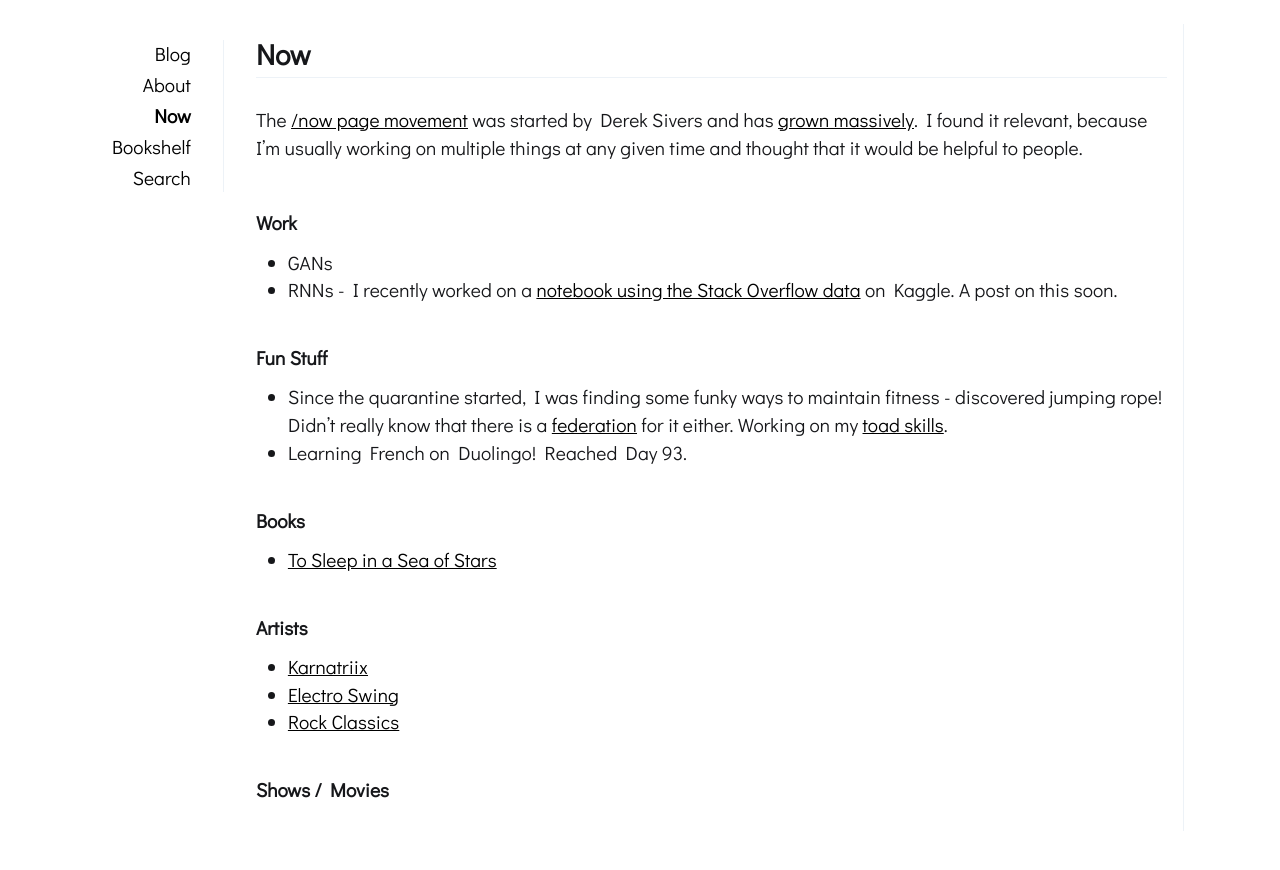
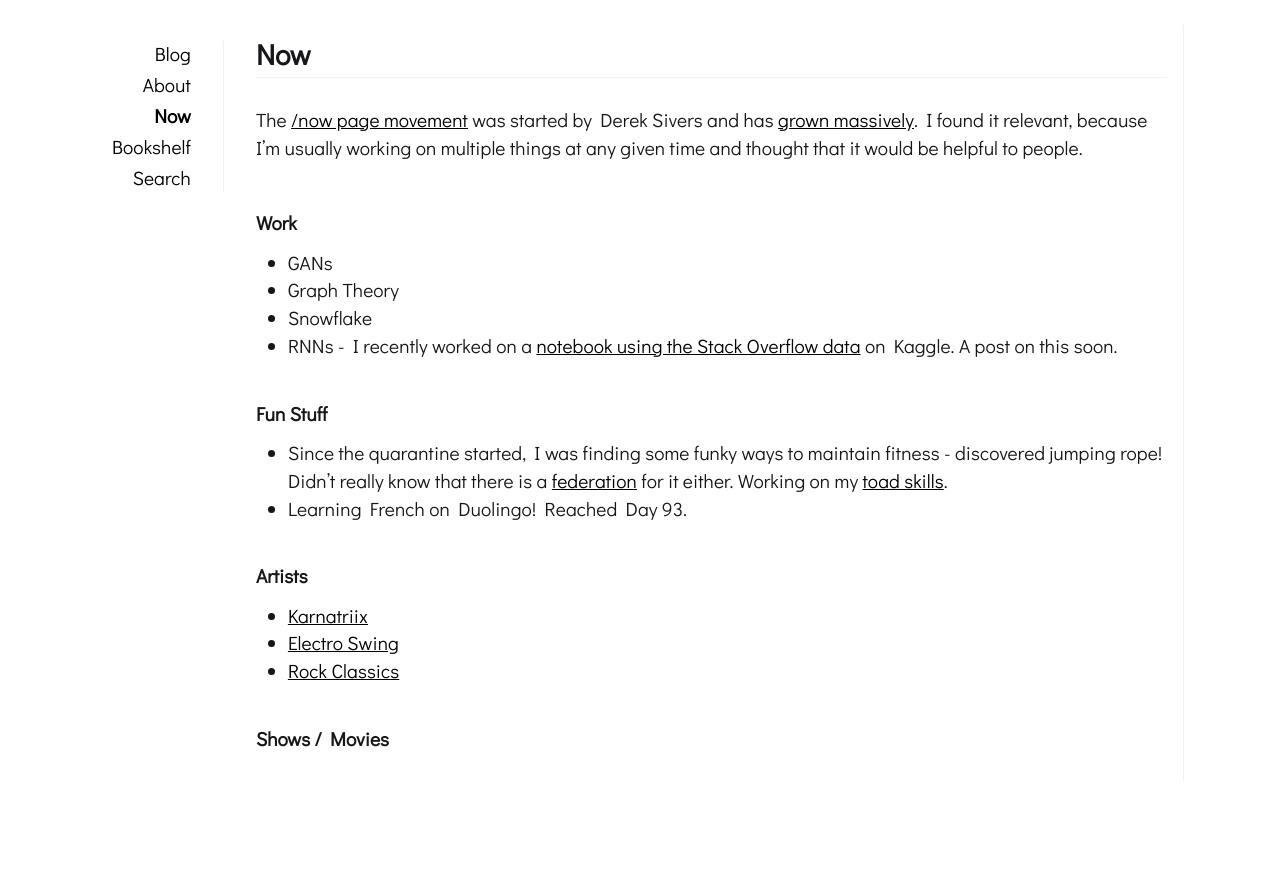
Before and after one commit to avinashbhat/avinashbhat.github.io, a Jekyll site: the page built from _pages/now.md, in a window 1280 px wide. Shown: the top 870 px of the page. Built offline with Jekyll 4.4.1, drawn with Linux system fonts in a browser that asks for light colours.

Commit message:
Updated now page

```diff
--- a/_pages/now.md
+++ b/_pages/now.md
@@ -11,6 +11,8 @@ I found it relevant, because I'm usually working on multiple things at any given
 
 #### Work
  - GANs
+ - Graph Theory
+ - Snowflake
  - RNNs - I recently worked on a [notebook using the Stack Overflow data](https://www.kaggle.com/avinashbhat/simplernn-on-stack-overflow-data) on Kaggle. A post on this soon.
 <br/>
 <br/>
@@ -18,11 +20,6 @@ I found it relevant, because I'm usually working on multiple things at any given
 #### Fun Stuff
  - Since the quarantine started, I was finding some funky ways to maintain fitness - discovered jumping rope! Didn't really know that there is a [federation](https://ijru.sport/) for it either. Working on my [toad skills](https://www.youtube.com/watch?v=RnRUwLtR33g).
 - Learning French on Duolingo! Reached Day 93.
-<br/>
-<br/>
-
-#### Books
- - [To Sleep in a Sea of Stars](https://www.goodreads.com/book/show/48829708-to-sleep-in-a-sea-of-stars)
 <br/>
 <br/>
 
```
